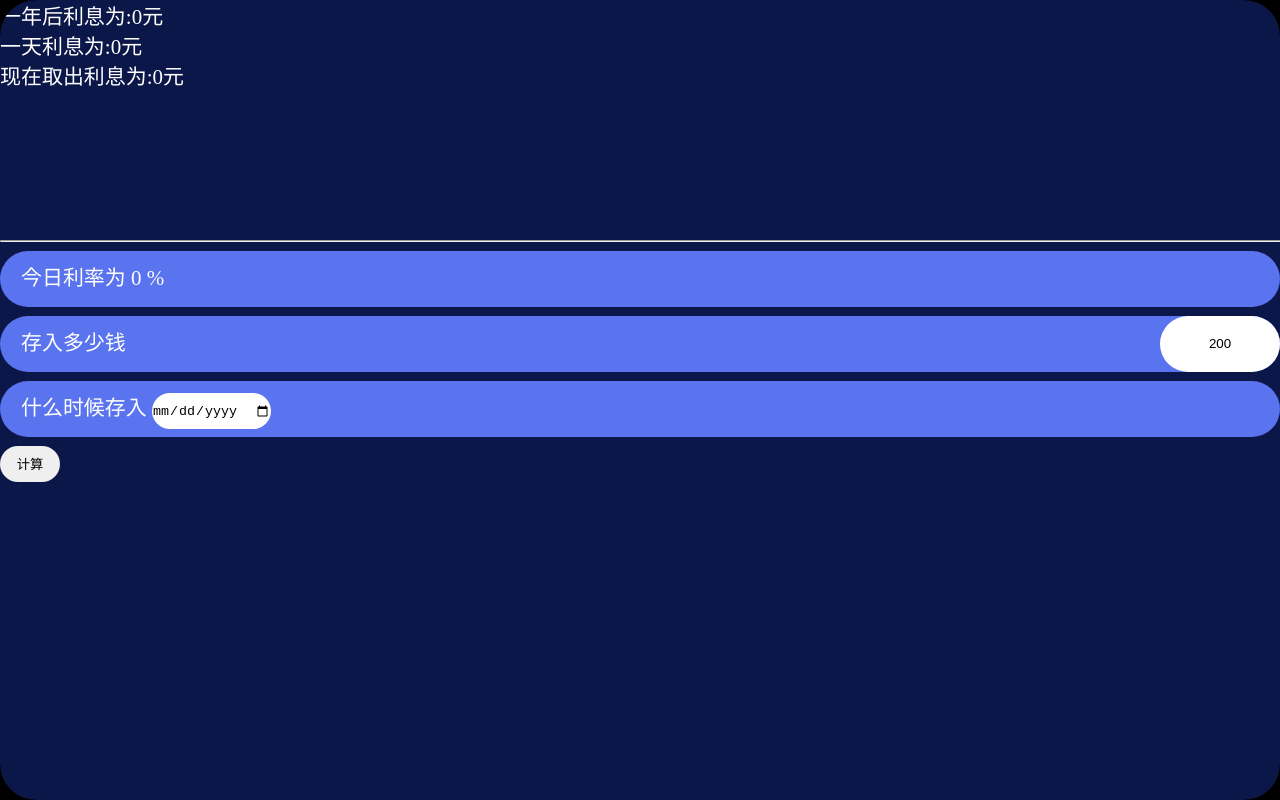
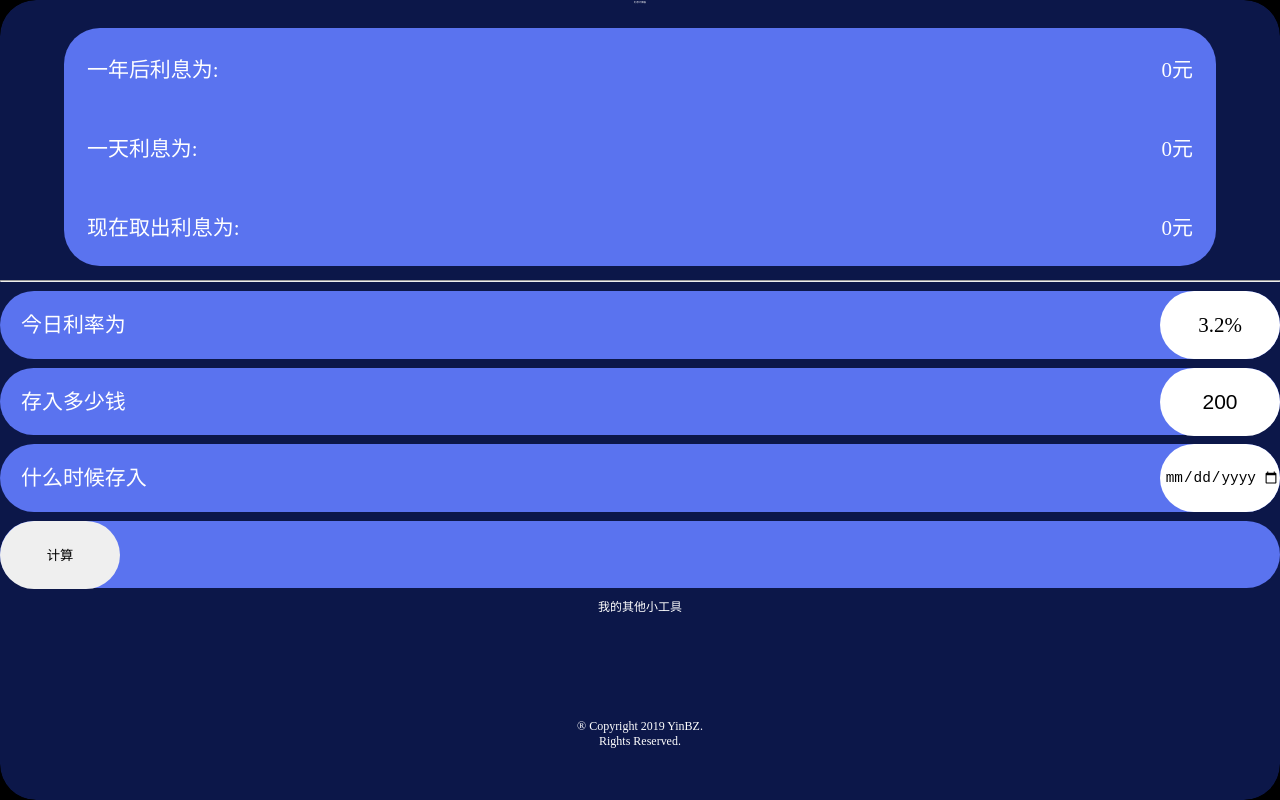
Before and after one commit to YinBzZ/Interest-rate, a plain HTML site: page index.html in a window 1280 px wide. Drawn offline with Linux system fonts and the light colour scheme.

Commit message:
完善了内容与功能实现

```diff
--- a/css/Style.css
+++ b/css/Style.css
@@ -19,25 +19,58 @@ body {
 	background-color: #0c1749;
 }
 
+#Interest_rate {
+	float: right;
+	display: block;
+	width: 4rem;
+	color: #000000;
+	text-align: center;
+	background-color: white;
+}
+
 #Money {
 	float: right;
 	text-align: center;
 	width: 4rem;
-	height: 1.83rem;
+	font-size: 0.7rem;
 }
 
-#Results_display{
-	height: 30%;
+#StartDate {
+	width: 4rem;
+	float: right;
+	text-align: center;
+	font-size: 0.48rem;
 }
 
-#Input_area{
-	height: 70%;
+#Results {
+	height: 35%;
 }
 
-.Divs_css{
-	height: 10%;
+#Rel1,
+#Rel2,
+#Rel3 {
+	float: right;
+}
+
+#Results_display {
+	margin: auto;
+	height: 85%;
+	width: 90%;
+	background-color: #5A73EF;
+}
+
+#Results_display table {
+	height: 100%;
+	width: 100%;
+}
+
+#Input_area {
+	height: 65%;
+}
+
+.Divs_css {
+	height: 13%;
 	margin: 0.3rem 0rem;
-	line-height: 1.83rem;
 	background-color: #5A73EF;
 }
 
@@ -47,9 +80,20 @@ input {
 	height: 1.2rem;
 }
 
-button {
-	width: 2rem;
-	height: 1.2rem;
+#Compute_Butt {
+	display: block;
+	width: 4rem;
 	border: none;
 	outline: none;
 }
+
+footer p {
+	height: 40%;
+	vertical-align: middle;
+}
+
+footer {
+	height: 39%;
+	text-align: center;
+	font-size: 0.4rem;
+}
--- a/index.html
+++ b/index.html
@@ -8,31 +8,48 @@
 		<script src="js/StyleJs.js" type="text/javascript" charset="utf-8"></script>
 		<title></title>
 	</head>
-	<body>
+	<body onload="Style_start(),Interest_rate_var();">
 		<div id="Wrap">
-			<div id="Results_display">
-				<p>一年后利息为:<span id="Rel1">0</span>元</p>
-				<p>一天利息为:<span id="Rel2">0</span>元</p>
-				<p>现在取出利息为:<span id="Rel3">0</span>元</p>
+			<div id="Results">
+				<div style="height: 10%;font-size: 0.08rem;text-align: center;">利息计算器</div>
+				<div id="Results_display">
+					<table border="0px">
+						<tr>
+							<td>&emsp;一年后利息为:</td>
+							<td><span id="Rel1">0元&emsp;</span></td>
+						</tr>
+						<tr>
+							<td>&emsp;一天利息为:</td>
+							<td><span id="Rel2">0元&emsp;</span></td>
+						</tr>
+						<tr>
+							<td>&emsp;现在取出利息为:</td>
+							<td><span id="Rel3">0元&emsp;</span></td>
+						</tr>
+					</table>
+				</div>
 			</div>
 
 			<hr />
 
 			<div id="Input_area">
 				<div id="Interest_rate_div" class="Divs_css">
-					<p>&emsp;今日利率为 <span id="Interest_rate">0</span> %</p>
+					<p class="Input_texts">&emsp;今日利率为 <span id="Interest_rate">0</span></p>
 				</div>
 				<div id="Money_div" class="Divs_css">
-					<p>&emsp;存入多少钱 <input type="text" id="Money" value="200" /></p>
+					<p class="Input_texts">&emsp;存入多少钱 <input type="text" id="Money" value="200" /></p>
 				</div>
 				<div id="StartDate_div" class="Divs_css">
-					<p>&emsp;什么时候存入 <input type="date" name="" id="StartDate" value="" /></p>
+					<p class="Input_texts">&emsp;什么时候存入 <input type="date" name="" id="StartDate" value="" /></p>
 				</div>
-				<button type="button" onclick="Compute()">计算</button>
+				<div class="Divs_css">
+					<button id="Compute_Butt" type="button" onclick="Compute()">计算</button>
+				</div>
+				<footer>
+					<div id="AD" style="height: 60%;">我的其他小工具</div>
+					<p>&reg; Copyright 2019 YinBZ. <br /> Rights Reserved.</p>
+				</footer>
 			</div>
-
-
-
 		</div>
 	</body>
 </html>
--- a/js/IndexJs.js
+++ b/js/IndexJs.js
@@ -1,27 +1,24 @@
-// (function() {
-// 	var styleN = document.createElement("style");
-// 	var width = document.documentElement.clientWidth / 16;
-// 	styleN.innerHTML = 'html{font-size:' + width + 'px!important}'
-// 	document.head.appendChild(styleN)
-// })();
-
-window.onload = function() {
-	Interest_rate = 3.2;
-	document.getElementById("Interest_rate").innerText = Interest_rate;
-}
-
 var Interest_rate = 0,
 	Money = 0,
 	NowDate = DateDeal(getNowFormatDate()),
-	StartDate = "";
+	StartDate = 0;
+
+function Interest_rate_var() {
+	Interest_rate = 3.2;
+	document.getElementById("Interest_rate").innerText = Interest_rate + "%";
+}
 
 function Compute() {
 	StartDate = DateDeal(document.getElementById("StartDate").value);
 	var RelDate = NowDate - StartDate;
+	if (StartDate == "") {
+		RelDate = 0;
+	}
 	Money = document.getElementById("Money").value;
-	document.getElementById("Rel1").innerHTML = Math.floor(Money * Interest_rate / 100 * 100) / 100;
-	document.getElementById("Rel2").innerHTML = Math.floor(Money * Interest_rate / 100 * 1 / 360 * 100) / 100;
-	document.getElementById("Rel3").innerHTML = Math.floor(Money * Interest_rate / 100 * RelDate / 360 * 100) / 100;
+	document.getElementById("Rel1").innerHTML = Math.floor(Money * Interest_rate / 100 * 100) / 100 + "元&emsp;";
+	document.getElementById("Rel2").innerHTML = Math.floor(Money * Interest_rate / 100 * 1 / 360 * 100) / 100 + "元&emsp;";
+	document.getElementById("Rel3").innerHTML = Math.floor(Money * Interest_rate / 100 * RelDate / 360 * 100) / 100 +
+		"元&emsp;";
 }
 
 function DateDeal(x) {
--- a/js/StyleJs.js
+++ b/js/StyleJs.js
@@ -2,6 +2,18 @@ var win = window;
 var doc = win.document;
 var docEl = doc.documentElement;
 var tid;
+
+function Style_start() {
+	var Div_height = document.getElementById("Interest_rate_div").clientHeight + "px";
+	var Names = ["Compute_Butt", "Money", "StartDate"];
+	for (var i = 0; i < 3; i++) {
+		document.getElementsByClassName("Input_texts")[i].style.lineHeight = Div_height;
+	}
+	for (x in Names) {
+		document.getElementById(Names[x]).style.height = Div_height;
+	}
+	document.getElementById("Interest_rate").style.height, lineHeight = Div_height;
+}
 
 function refreshRem() {
 	var width = docEl.getBoundingClientRect().width;
@@ -26,7 +38,3 @@ win.addEventListener('pageshow', function(e) {
 }, false);
 
 refreshRem();
-
-window.onload = function() {
-	document.getElementById("Money").style.height = document.getElementById("Money_div").clientHeight + "px";
-}
```
